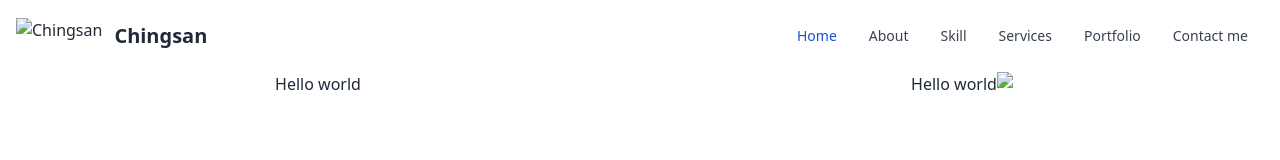
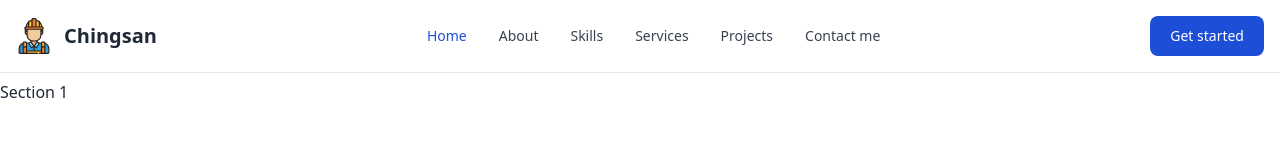
Before and after one commit to Chingsan53/portfolio, a website: page index.html in a window 1280 px wide. Drawn offline with nearby package versions, Linux system fonts and the light colour scheme.

Commit message:
update index.html

```diff
--- /dev/null
+++ b/css/style2.css
@@ -0,0 +1,45 @@
+html {
+    scroll-behavior: smooth;
+}
+
+body {
+    margin: 0 0 var(--header-height) 0;
+    font-family: var(--body-font);
+    font-size: var(--normal-font-size);
+    background-color: var(--body-color);
+    color: var(--text-color);
+}
+
+h1,
+h2,
+h3,
+h4 {
+    color: var(--title-color);
+    font-weight: var(--font-semi-bold)
+}
+
+ul {
+    list-style: none;
+}
+
+a {
+    text-decoration: none;
+}
+
+image {
+    max-width: 100%;
+    height: auto;
+}
+
+.section {
+    padding: 2rem 0 4rem;
+}
+
+.section__title {
+    font-size: var(--h1-font-size);
+}
+
+.section__subtitle {
+    display: block;
+    font-size: var(--small)
+}
--- a/index.html
+++ b/index.html
@@ -1,25 +1,31 @@
 <!DOCTYPE html>
-<html lang="en">
+<html class="scroll-smooth" lang="en">
 
 <head>
     <meta charset="UTF-8">
     <meta name="viewport" content="width=device-width, initial-scale=1.0">
     <title>Portfolio</title>
     <link rel="stylesheet" href="css/style.css">
+    <link rel="stylesheet" href="https://unicons.iconscout.com/release/v4.0.0/css/line.css">
 </head>
 
 <body>
-
-
-    <nav class="bg-white border-gray-200 px-2 sm:px-4 py-2.5 rounded dark:bg-gray-900">
+    <!-- ============= HEADER ==============-->
+    <header>
+        <nav
+            class="bg-white px-2 sm:px-4 py-2.5 dark:bg-gray-900 fixed w-full z-20 top-0 left-0 border-b border-gray-200 dark:border-gray-600">
             <div class="container flex flex-wrap items-center justify-between mx-auto">
-            <a href="/index.html" class="flex items-center">
-                <img src="img/icon1.svg" class="h-6 mr-3 sm:h-9" alt="Chingsan" />
+                <a href="#" class="flex items-center">
+                    <img src="img/engineer.svg" class="h-6 mr-3 sm:h-9" alt="ching logo">
                     <span class="self-center text-xl font-semibold whitespace-nowrap dark:text-white">Chingsan</span>
                 </a>
-            <button data-collapse-toggle="navbar-default" type="button"
-                class="inline-flex items-center p-2 ml-3 text-sm text-gray-500 rounded-lg md:hidden hover:bg-gray-100 focus:outline-none focus:ring-2 focus:ring-gray-200 dark:text-gray-400 dark:hover:bg-gray-700 dark:focus:ring-gray-600"
-                aria-controls="navbar-default" aria-expanded="false">
+                <div class="flex md:order-2">
+                    <button type="button"
+                        class="text-white bg-blue-700 hover:bg-blue-800 focus:ring-4 focus:outline-none focus:ring-blue-300 font-medium rounded-lg text-sm px-5 py-2.5 text-center mr-3 md:mr-0 dark:bg-blue-600 dark:hover:bg-blue-700 dark:focus:ring-blue-800">Get
+                        started</button>
+                    <button data-collapse-toggle="navbar-sticky" type="button"
+                        class="inline-flex items-center p-2 text-sm text-gray-500 rounded-lg md:hidden hover:bg-gray-100 focus:outline-none focus:ring-2 focus:ring-gray-200 dark:text-gray-400 dark:hover:bg-gray-700 dark:focus:ring-gray-600"
+                        aria-controls="navbar-sticky" aria-expanded="false">
                         <span class="sr-only">Open main menu</span>
                         <svg class="w-6 h-6" aria-hidden="true" fill="currentColor" viewBox="0 0 20 20"
                             xmlns="http://www.w3.org/2000/svg">
@@ -28,7 +34,8 @@
                                 clip-rule="evenodd"></path>
                         </svg>
                     </button>
-            <div class="hidden w-full md:block md:w-auto" id="navbar-default">
+                </div>
+                <div class="items-center justify-between hidden w-full md:flex md:w-auto md:order-1" id="navbar-sticky">
                     <ul
                         class="flex flex-col p-4 mt-4 border border-gray-100 rounded-lg bg-gray-50 md:flex-row md:space-x-8 md:mt-0 md:text-sm md:font-medium md:border-0 md:bg-white dark:bg-gray-800 md:dark:bg-gray-900 dark:border-gray-700">
                         <li>
@@ -37,44 +44,48 @@
                                 aria-current="page">Home</a>
                         </li>
                         <li>
-                        <a href="#"
-                            class="block py-2 pl-3 pr-4 text-gray-700 rounded hover:bg-gray-100 md:hover:bg-transparent md:border-0 md:hover:text-blue-700 md:p-0 dark:text-gray-400 md:dark:hover:text-white dark:hover:bg-gray-700 dark:hover:text-white md:dark:hover:bg-transparent">About</a>
+                            <a href="#section1"
+                                class="block py-2 pl-3 pr-4 text-gray-700 rounded hover:bg-gray-100 md:hover:bg-transparent md:hover:text-green-700 md:p-0 md:dark:hover:text-white dark:text-gray-400 dark:hover:bg-gray-700 dark:hover:text-white md:dark:hover:bg-transparent dark:border-gray-700">About</a>
                         </li>
                         <li>
                             <a href="#"
-                            class="block py-2 pl-3 pr-4 text-gray-700 rounded hover:bg-gray-100 md:hover:bg-transparent md:border-0 md:hover:text-blue-700 md:p-0 dark:text-gray-400 md:dark:hover:text-white dark:hover:bg-gray-700 dark:hover:text-white md:dark:hover:bg-transparent">Skill</a>
+                                class="block py-2 pl-3 pr-4 text-gray-700 rounded hover:bg-gray-100 md:hover:bg-transparent md:hover:text-green-700 md:p-0 md:dark:hover:text-white dark:text-gray-400 dark:hover:bg-gray-700 dark:hover:text-white md:dark:hover:bg-transparent dark:border-gray-700">Skills</a>
                         </li>
                         <li>
                             <a href="#"
-                            class="block py-2 pl-3 pr-4 text-gray-700 rounded hover:bg-gray-100 md:hover:bg-transparent md:border-0 md:hover:text-blue-700 md:p-0 dark:text-gray-400 md:dark:hover:text-white dark:hover:bg-gray-700 dark:hover:text-white md:dark:hover:bg-transparent">Services</a>
+                                class="block py-2 pl-3 pr-4 text-gray-700 rounded hover:bg-gray-100 md:hover:bg-transparent md:hover:text-green-700 md:p-0 md:dark:hover:text-white dark:text-gray-400 dark:hover:bg-gray-700 dark:hover:text-white md:dark:hover:bg-transparent dark:border-gray-700">Services</a>
                         </li>
                         <li>
                             <a href="#"
-                            class="block py-2 pl-3 pr-4 text-gray-700 rounded hover:bg-gray-100 md:hover:bg-transparent md:border-0 md:hover:text-blue-700 md:p-0 dark:text-gray-400 md:dark:hover:text-white dark:hover:bg-gray-700 dark:hover:text-white md:dark:hover:bg-transparent">Portfolio</a>
+                                class="block py-2 pl-3 pr-4 text-gray-700 rounded hover:bg-gray-100 md:hover:bg-transparent md:hover:text-green-700 md:p-0 md:dark:hover:text-white dark:text-gray-400 dark:hover:bg-gray-700 dark:hover:text-white md:dark:hover:bg-transparent dark:border-gray-700">Projects</a>
                         </li>
                         <li>
                             <a href="#"
-                            class="block py-2 pl-3 pr-4 text-gray-700 rounded hover:bg-gray-100 md:hover:bg-transparent md:border-0 md:hover:text-blue-700 md:p-0 dark:text-gray-400 md:dark:hover:text-white dark:hover:bg-gray-700 dark:hover:text-white md:dark:hover:bg-transparent">Contact
+                                class="block py-2 pl-3 pr-4 text-gray-700 rounded hover:bg-gray-100 md:hover:bg-transparent md:hover:text-green-700 md:p-0 md:dark:hover:text-white dark:text-gray-400 dark:hover:bg-gray-700 dark:hover:text-white md:dark:hover:bg-transparent dark:border-gray-700">Contact
                                 me</a>
                         </li>
                     </ul>
                 </div>
             </div>
         </nav>
+    </header>
+    <!-- ============= Main ================-->
+    <main>
+        <div class="pt-20" id="section1">
+            <h2>
+                Section 1
+            </h2>
+    </main>
 
+    <!-- ============= FOOTER ==============-->
+
+    <!-- ============= SCROLL TOP ==========-->
+
+    <!-- ============= SWIPER JS ===========-->
+
+    <!-- ============= MAIN JS =============-->
+
+    <script src=" js/main.js"></script>
 </body>
 
-<main>
-    <div class="grid grid-cols-2 gap-2">
-        <div class="flex justify-center">
-            <p>Hello world</p>
-        </div>
-        <div class="flex justify-center">
-            <p>Hello world</p>
-            <img src="img/icon1.svg">
-        </div>
-    </div>
-
-</main>
-
 </html>
```
Also changed, not shown: css/style.css, img/engineer.svg (added), js/main.js (added). Lines whose indentation alone changed are shown as unchanged.
